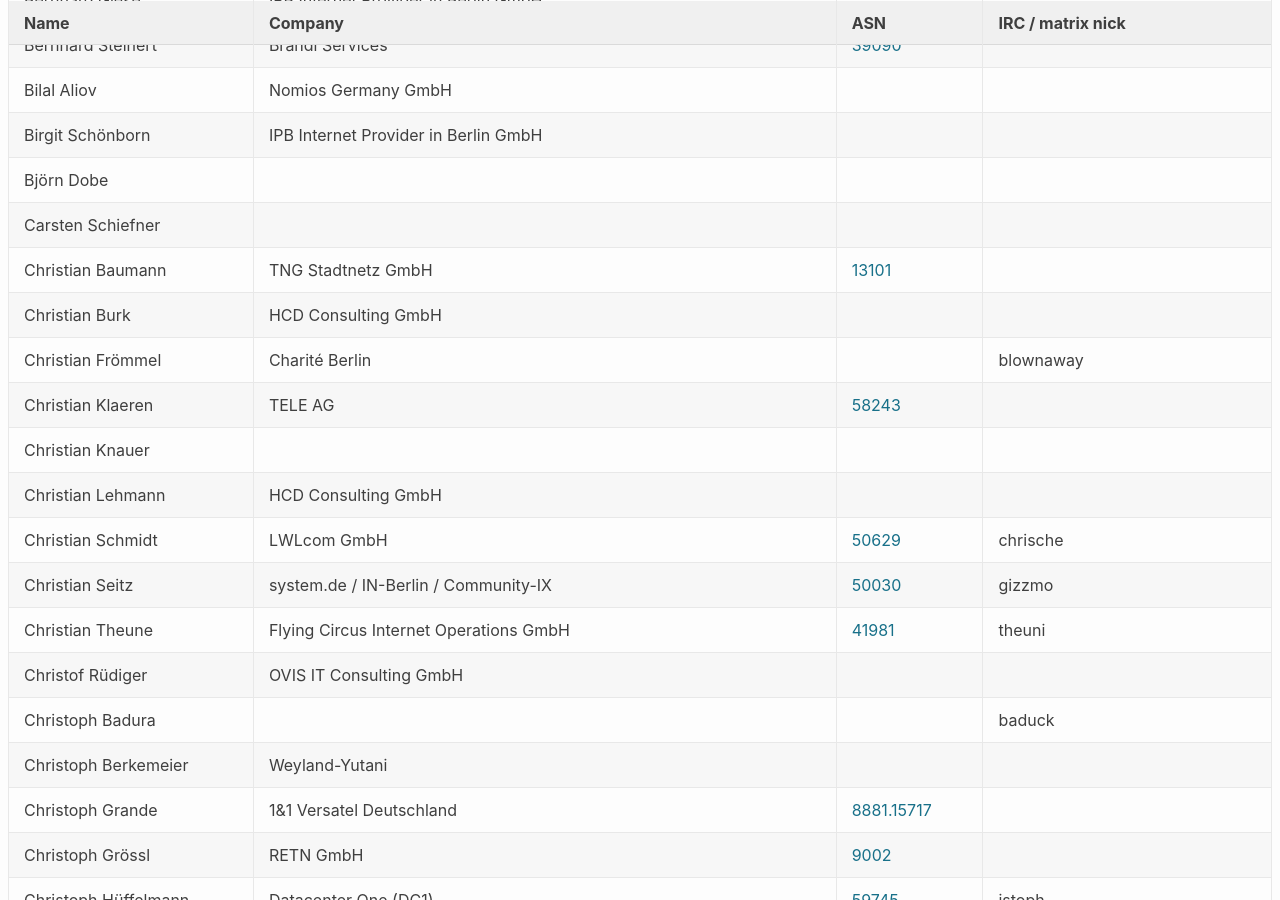
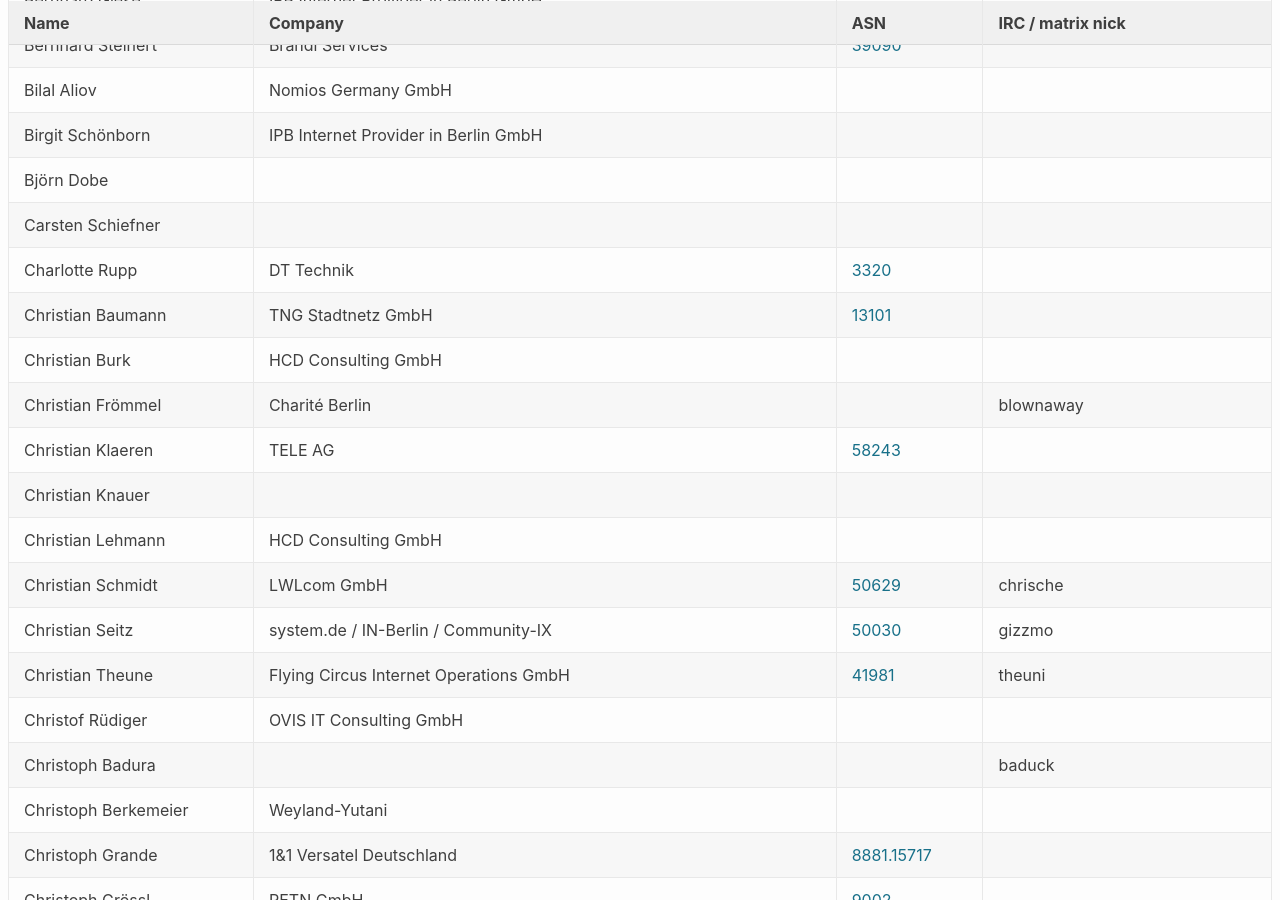
Before and after one commit to denog/pretix-attendeelist, a Jekyll site: the page built from denog16/index.markdown, in a window 1280 px wide and 900 px high, scrolled down 1663 px. Built offline with Jekyll 4.4.1, drawn with Linux system fonts in a browser that asks for light colours.

Commit message:
Latest data: Mon Sep 30 18:48:58 UTC 2024

```diff
--- a/_data/attendees_denog16_onsite.json
+++ b/_data/attendees_denog16_onsite.json
@@ -228,6 +228,12 @@
     "asn": null
   },
   {
+    "name": "Charlotte Rupp",
+    "company": "DT Technik",
+    "irc": null,
+    "asn": "3320"
+  },
+  {
     "name": "Christian Baumann",
     "company": "TNG Stadtnetz GmbH",
     "irc": null,
```
